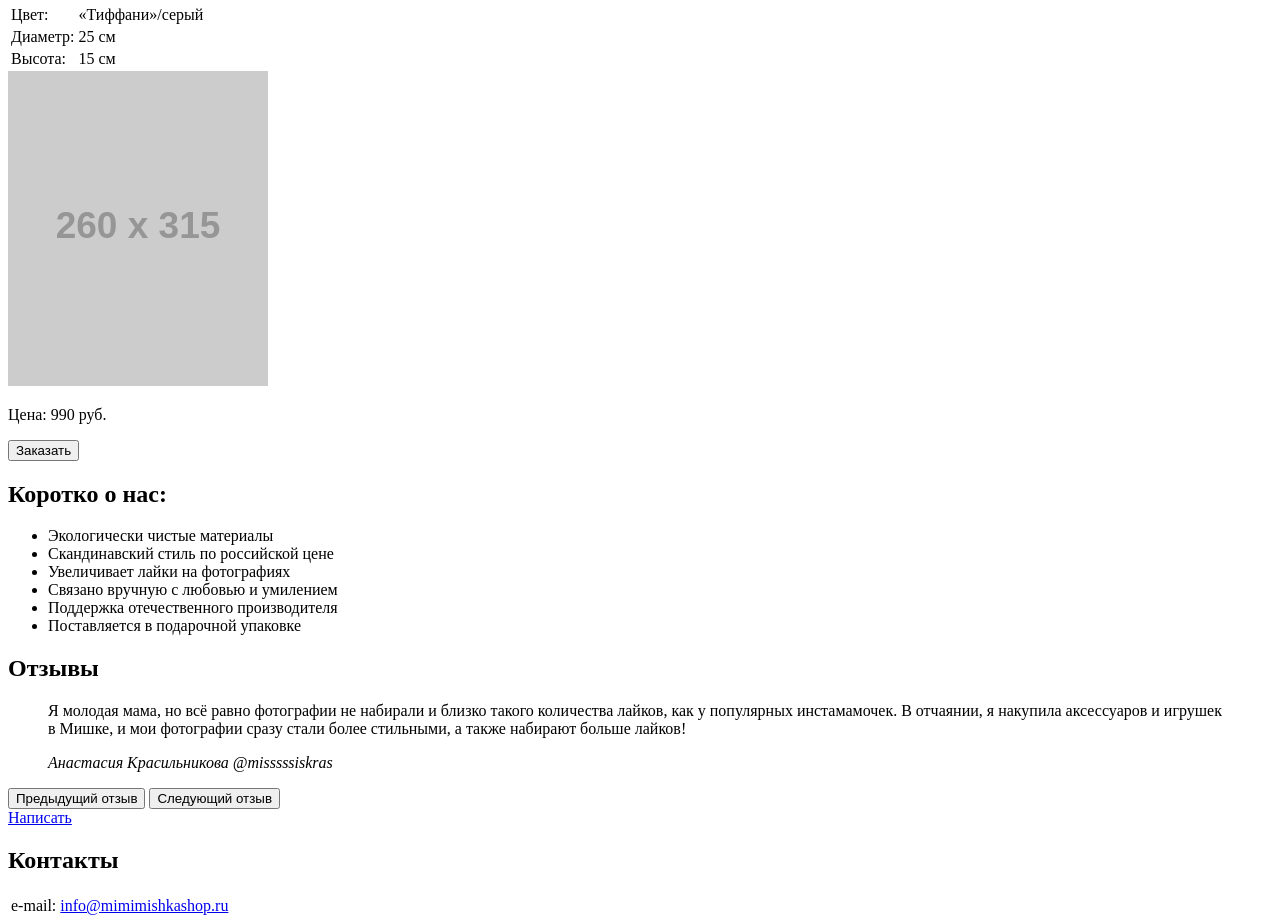
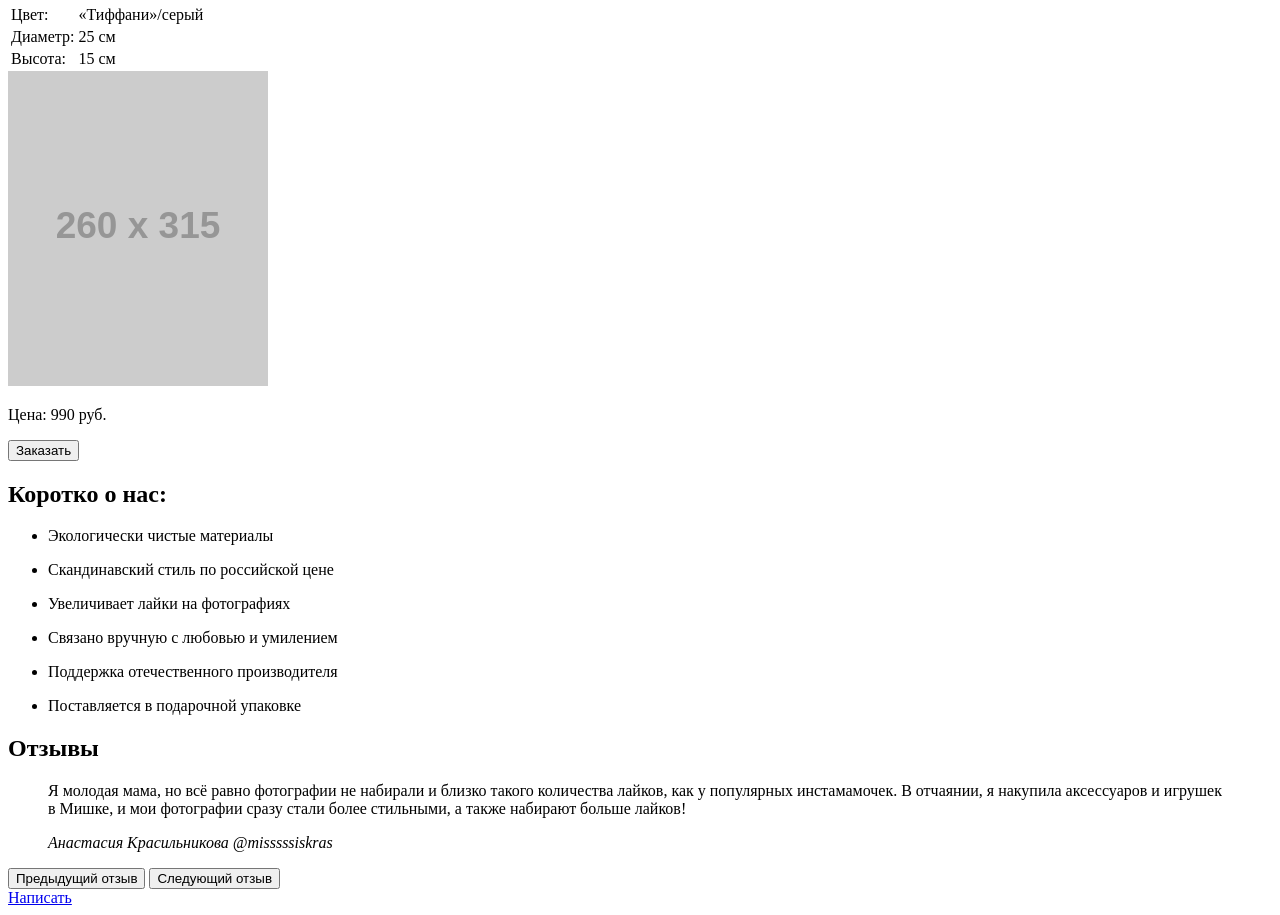
Before and after one commit to KramarevaDaria/312749-mishka, a website: page index.html in a window 1280 px wide. Shown: the part 370-1285 px from the top of the page. Drawn offline with Linux system fonts and the light colour scheme; placeholder pictures from the web are drawn by us.

Commit message:
Добавления к разметке текста

```diff
--- a/index.html
+++ b/index.html
@@ -54,22 +54,22 @@
         <h2 class="advantages__title">Коротко о нас:</h2>
         <ul class="advantages__list">
           <li class="advantages__item">
-            Экологически чистые материалы
+            <p class="advantages__text">Экологически чистые материалы</p>
           </li>
           <li class="advantages__item">
-            Скандинавский стиль по российской цене
+            <p class="advantages__text">Скандинавский стиль по российской цене</p>
           </li>
           <li class="advantages__item">
-            Увеличивает лайки на фотографиях
+            <p class="advantages__text">Увеличивает лайки на фотографиях</p>
           </li>
           <li class="advantages__item">
-            Связано вручную с любовью и умилением
+            <p class="advantages__text">Связано вручную с любовью и умилением</p>
           </li>
           <li class="advantages__item">
-            Поддержка отечественного производителя
+            <p class="advantages__text">Поддержка отечественного производителя</p>
           </li>
           <li class="advantages__item">
-            Поставляется в подарочной упаковке
+            <p class="advantages__text">Поставляется в подарочной упаковке</p>
           </li>
         </ul>
       </section>
```
